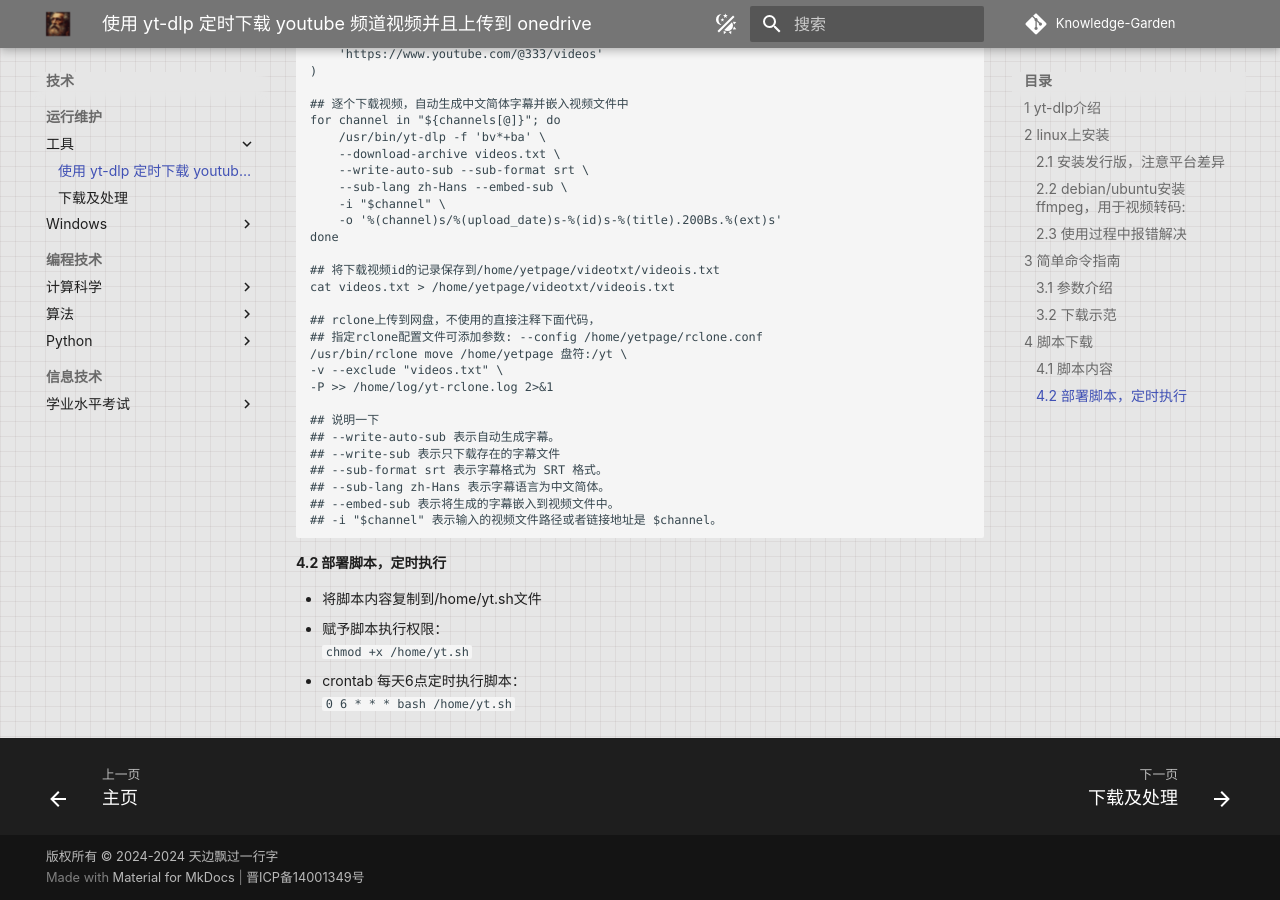
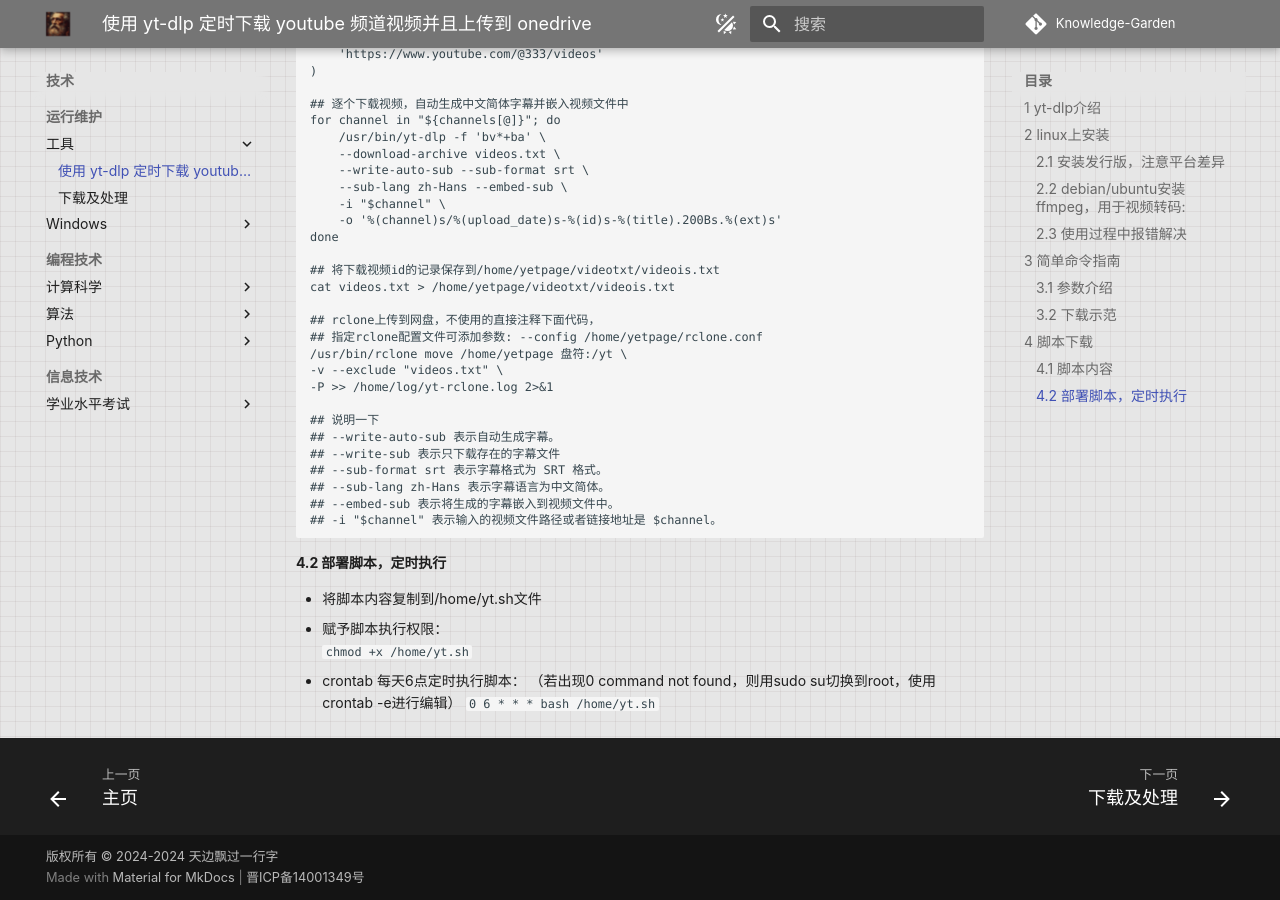
Before and after one commit to tarenaexit/mkdocs-merterial-garden, an MkDocs documentation site: the page built from docs/tech/运行维护/工具/2024-06-11-使用-yt-dlp-定时下载-youtube-频道视频并且上传到-onedrive-dis23.md, in a window 1280 px wide and 900 px high, scrolled down 2240 px. Built offline with MkDocs 1.6.1 and Material for MkDocs 9.7.7, drawn with Linux system fonts in a browser that asks for light colours; nearby versions of some CDN libraries; some web fonts are replaced; comment, search, counter and statistics services are not loaded.

Commit message:
Add Changes By GitHub Actions: 2024-06-16 03:11:41 (CST/UTC-8)

```diff
--- a/docs/tech/运行维护/工具/2024-06-11-使用-yt-dlp-定时下载-youtube-频道视频并且上传到-onedrive-dis23.md
+++ b/docs/tech/运行维护/工具/2024-06-11-使用-yt-dlp-定时下载-youtube-频道视频并且上传到-onedrive-dis23.md
@@ -149,7 +149,7 @@ cat videos.txt > /home/yetpage/videotxt/videois.txt
 * 将脚本内容复制到/home/yt.sh文件
 * 赋予脚本执行权限：
   `chmod +x /home/yt.sh`
-* crontab 每天6点定时执行脚本：
+* crontab 每天6点定时执行脚本：  （若出现0 command not found，则用sudo su切换到root，使用crontab -e进行编辑）
   `0 6 * * * bash /home/yt.sh`
 
 <script src="https://giscus.app/client.js"
```
Also changed, not shown: docs/Discussions.txt (+1 -1 lines).
